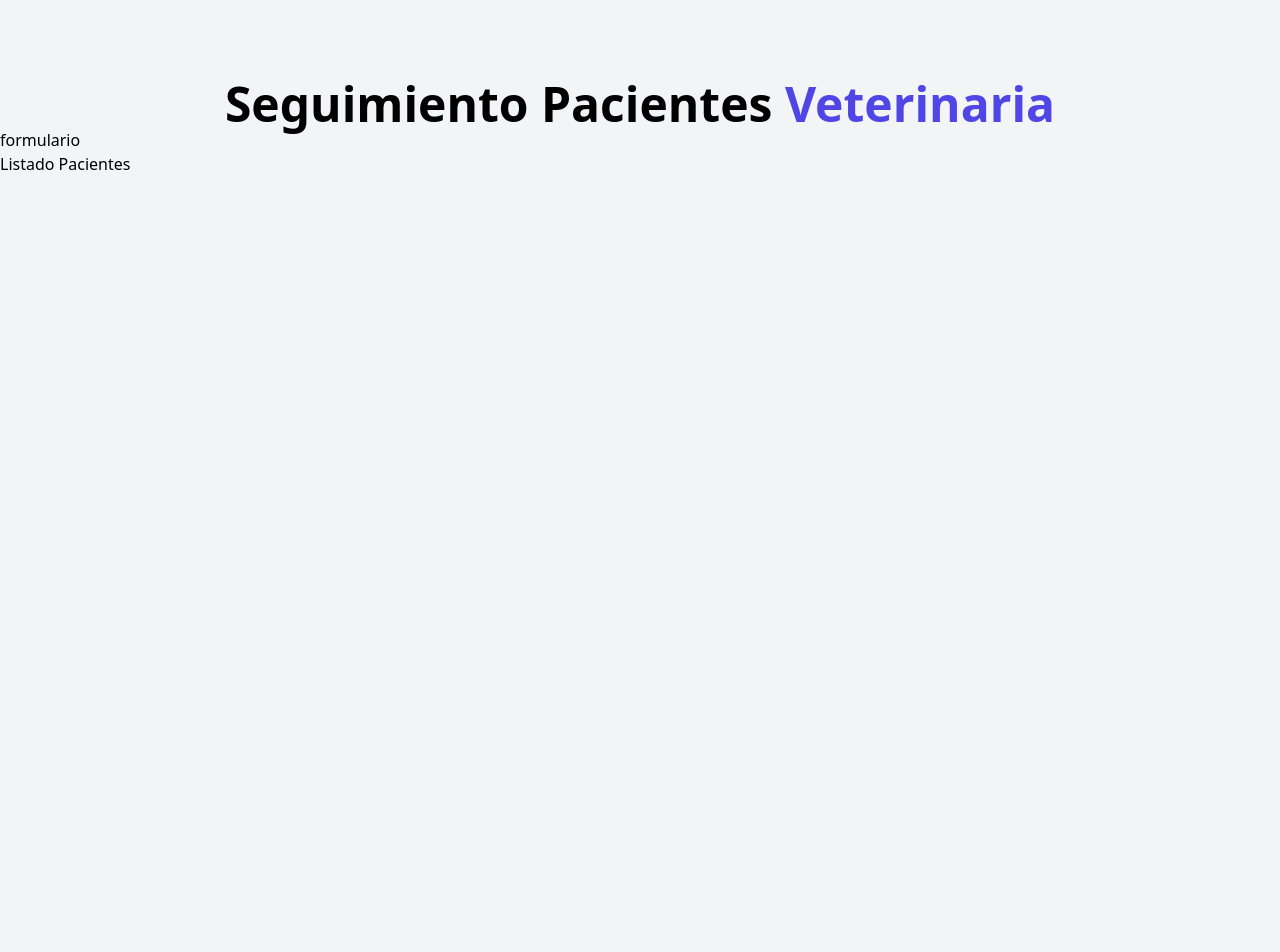
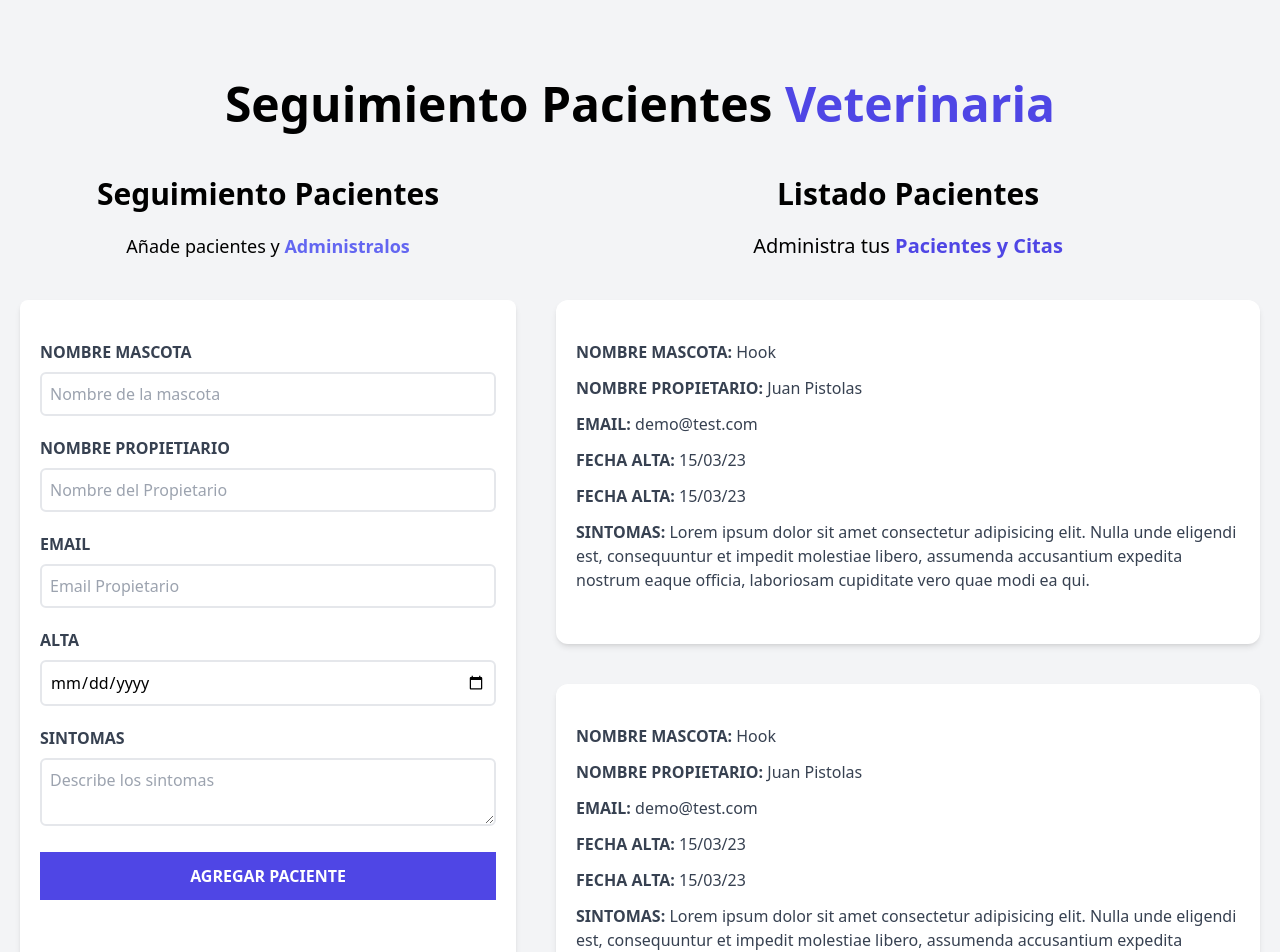
Before and after one commit to caaz160782/citasPacientes, a React (Vite) app: page / in a window 1280 px wide. Shown: the top 952 px of the page. Before the commit the page ends 880 px from the top, so only its background shows below. Built offline with nearby package versions, Linux system fonts and the light colour scheme.

Commit message:
config form states

```diff
--- a/src/App.jsx
+++ b/src/App.jsx
@@ -6,8 +6,10 @@
   return (
   <div className="container mx-auto mt-20">
     <Header/>
+    <div className="mt-12 md:flex">
     <Formulario/>
     <ListadoPacientes/>
+    </div>
   </div>
   )
 }
--- a/src/components/Formulario.jsx
+++ b/src/components/Formulario.jsx
@@ -1,7 +1,110 @@
+import {useState} from 'react';
+
 const Formulario = () => {
+  const [nombre,setNombre]=useState('');
+  const [propietario,setPropietario]=useState('');
+  const [email,setEmail]=useState('');
+  const [fecha,setFecha]=useState('');
+  const [sintomas,setSintomas]=useState('');
+
+  const handleSubmit=(e)=>{
+      e.preventDefault();
+      console.log("enviado el form");
+  }
+
+
   return (
-    <div>
-        <h1>formulario</h1>
+    <div className="md:w-1/2 lg:w-2/5 mx-5">
+        <h2 className="font-black text-3xl text-center">
+          Seguimiento Pacientes
+        </h2>
+
+        <p className="text-lg mt-5 text-center mb-10">Añade pacientes y {''}
+          <span className="text-indigo-500 font-bold"> Administralos</span>
+        </p>
+        <form
+          className="bg-white shadow-md rounded-lg py-10 px-5  mb-10"
+          onSubmit={handleSubmit}
+
+        >
+          <div className="mb-5">
+            <label htmlFor="mascota" className="block text-gray-700 uppercase font-bold">
+              Nombre Mascota
+             </label>
+            <input
+              className="border-2 w-full p-2 mt-2 placeholder-gray-400 rounded-md"
+              id="mascota"
+              type="text"
+              placeholder="Nombre de la mascota"
+              value={nombre}
+              onChange={(e)=>setNombre(e.target.value)}
+            />
+          </div>
+          <div className="mb-5">
+            <label htmlFor="propietario" className="block text-gray-700 uppercase font-bold">
+              Nombre Propietiario
+             </label>
+            <input
+              className="border-2 w-full p-2 mt-2 placeholder-gray-400 rounded-md"
+              id="propietario"
+              type="text"
+              placeholder="Nombre del Propietario"
+              value={propietario}
+              onChange={(e)=>setPropietario(e.target.value)}
+            />
+          </div>
+          <div className="mb-5">
+            <label htmlFor="email" className="block text-gray-700 uppercase font-bold">
+              Email
+             </label>
+            <input
+              className="border-2 w-full p-2 mt-2 placeholder-gray-400 rounded-md"
+              id="email"
+              type="email"
+              placeholder="Email Propietario"
+              value={email}
+              onChange={(e)=>setEmail(e.target.value)}
+            />
+          </div>
+          <div className="mb-5">
+            <label htmlFor="alta" className="block text-gray-700 uppercase font-bold">
+              Alta
+             </label>
+            <input
+              className="border-2 w-full p-2 mt-2 placeholder-gray-400 rounded-md"
+              id="alta"
+              type="date"
+              value={fecha}
+              onChange={(e)=>setFecha(e.target.value)}
+            />
+          </div>
+          <div className="mb-5">
+            <label htmlFor="sintomas" className="block text-gray-700 uppercase font-bold">
+              Sintomas
+             </label>
+            <textarea
+              className="border-2 w-full p-2 mt-2 placeholder-gray-400 rounded-md"
+              id="sintomas"
+              placeholder="Describe los sintomas"
+              value={sintomas}
+              onChange={(e)=>setSintomas(e.target.value)}
+            />
+          </div>
+          <div className="mb-5">
+            <input
+             type="submit"
+             className="bg-indigo-600 w-full p-3
+                        text-white uppercase
+                         font-bold
+                        hover:bg-indigo-700
+                         cursor-pointer
+                         transition-all"
+             value="Agregar Paciente"
+            />
+          </div>
+
+
+        </form>
     </div>
   )
 }
--- a/src/components/ListadoPacientes.jsx
+++ b/src/components/ListadoPacientes.jsx
@@ -1,8 +1,20 @@
+import Paciente from "./Paciente"
+
 const ListadoPacientes = () => {
   return (
+   <div className="md:w-1/2 lg:w-3/5 md:h-screen overflow-y-scroll" >
 
-      <h2>Listado Pacientes</h2>
+      <h2 className="font-black text-3xl text-center">Listado Pacientes</h2>
+      <p className="text-xl mt-5 mb-10 text-center">
+         Administra tus {''}
+         <span className="text-indigo-600 font-bold">Pacientes y Citas</span>
+      </p>
+      <Paciente/>
+      <Paciente/>
+      <Paciente/>
+      <Paciente/>
 
+   </div>
   )
 }
 
--- /dev/null
+++ b/src/components/Paciente.jsx
@@ -0,0 +1,32 @@
+const Paciente = () => {
+  return (
+    <div className="mx-5 my-10 bg-white shadow-md px-5 py-10 rounded-xl">
+          <p className="font-bold mb-3 text-gray-700 uppercase">Nombre Mascota: {' '}
+             <span className="font-normal normal-case" >Hook</span>
+          </p>
+
+          <p className="font-bold mb-3 text-gray-700 uppercase">Nombre Propietario: {' '}
+             <span className="font-normal normal-case" >Juan Pistolas</span>
+          </p>
+
+          <p className="font-bold mb-3 text-gray-700 uppercase">Email: {' '}
+             <span className="font-normal normal-case" >demo@test.com</span>
+          </p>
+
+          <p className="font-bold mb-3 text-gray-700 uppercase">Fecha Alta: {' '}
+             <span className="font-normal normal-case" >15/03/23</span>
+          </p>
+
+          <p className="font-bold mb-3 text-gray-700 uppercase">Fecha Alta: {' '}
+             <span className="font-normal normal-case" >15/03/23</span>
+          </p>
+
+          <p className="font-bold mb-3 text-gray-700 uppercase">Sintomas: {' '}
+             <span className="font-normal normal-case" >Lorem ipsum dolor sit amet consectetur adipisicing elit. Nulla unde eligendi est, consequuntur et impedit molestiae libero, assumenda accusantium expedita nostrum eaque officia, laboriosam cupiditate vero quae modi ea qui.</span>
+          </p>
+      </div>
+
+  )
+}
+
+export default Paciente
```
